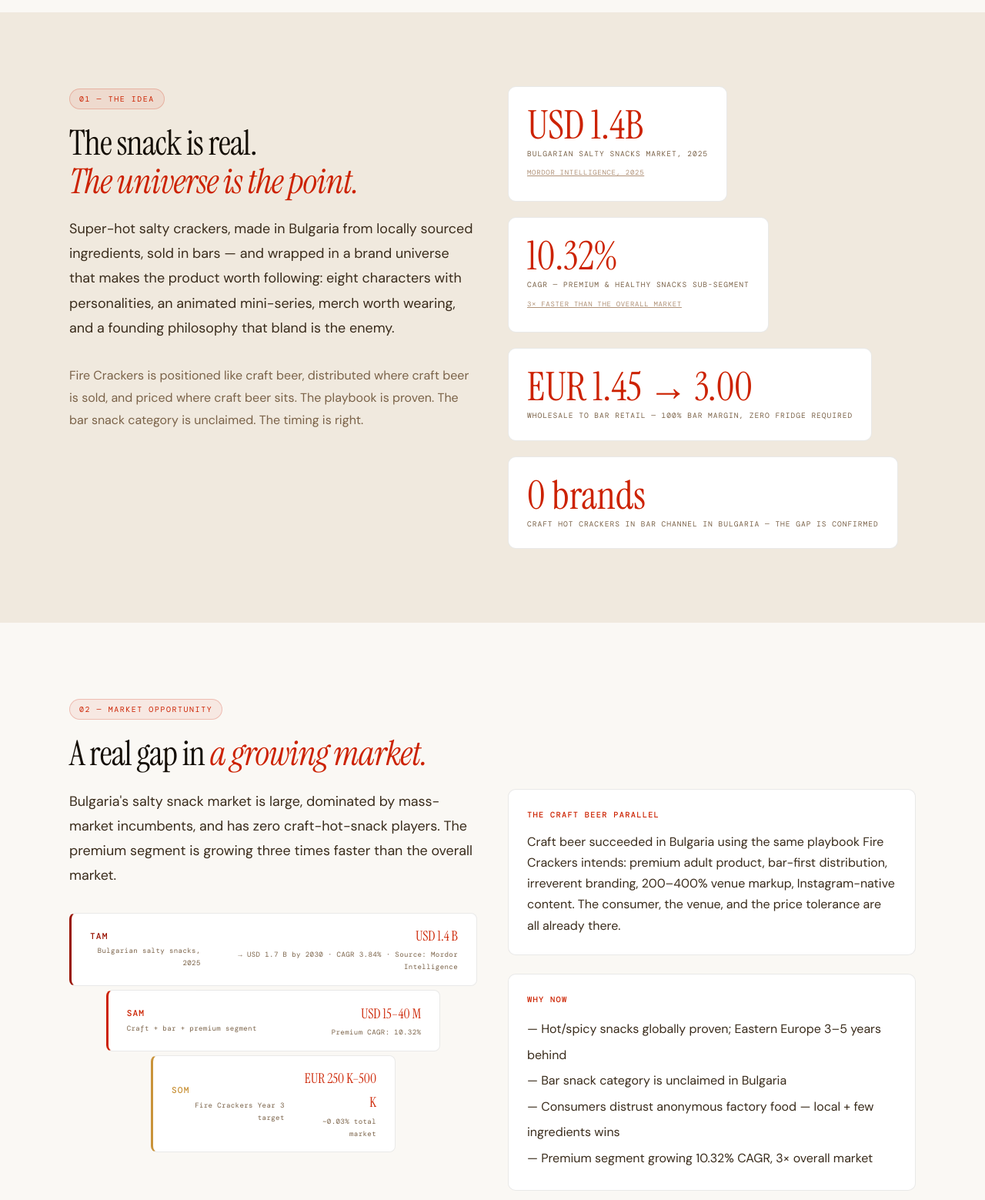
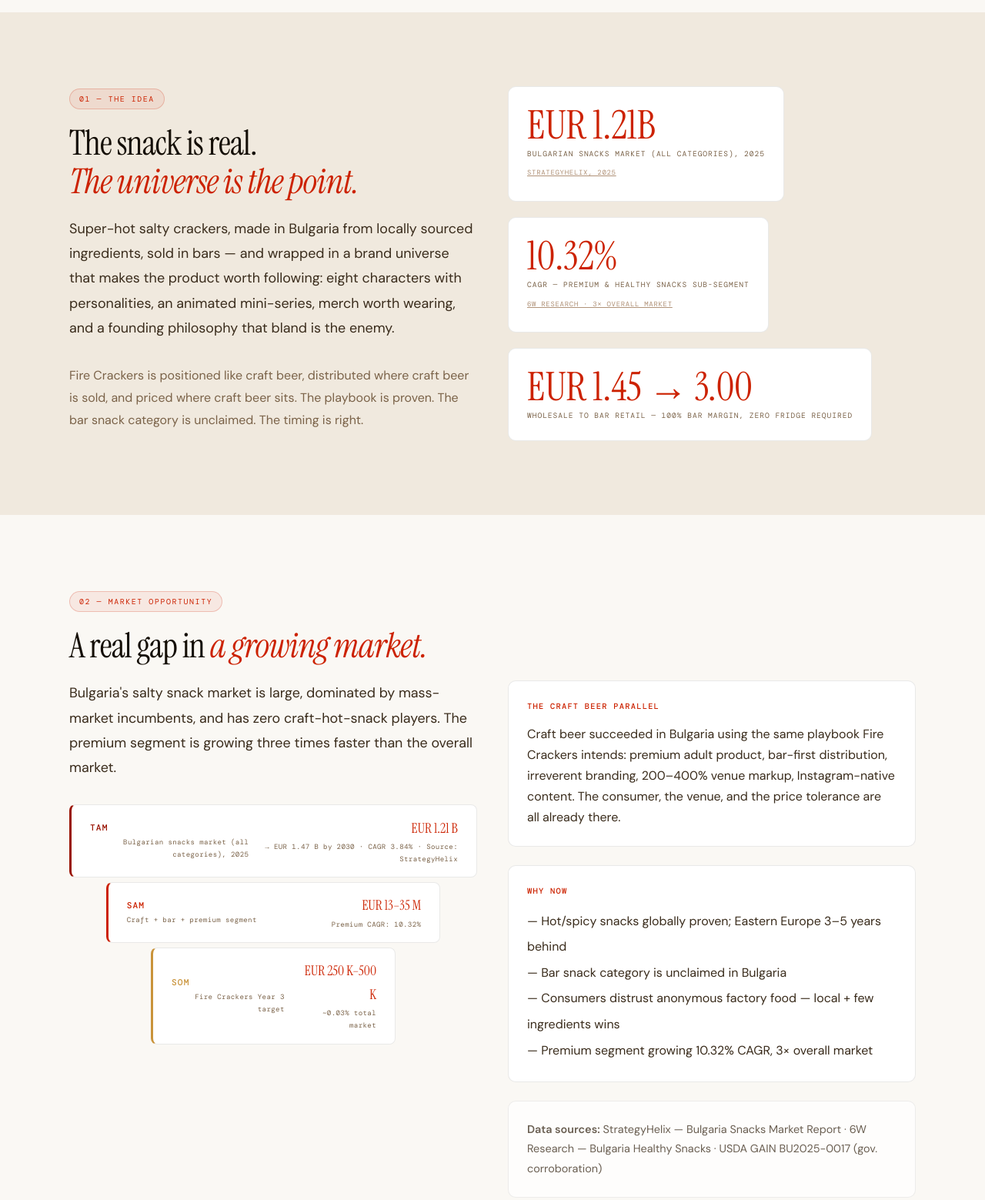
Before and after one commit to stalimirov/fire-crackers, a plain HTML site: page index.html in a window 1280 px wide. Shown: the part 840-2399 px from the top of the page at 77% size. Drawn offline with nearby package versions, Linux system fonts and the light colour scheme.

Commit message:
Presentation V2

```diff
--- a/index.html
+++ b/index.html
@@ -85,22 +85,18 @@
     <div>
       <div class="stats-row" style="flex-direction:column;gap:1.25rem;margin:0">
         <div class="card">
-          <div class="stat-n">USD 1.4B</div>
-          <div class="stat-l">Bulgarian salty snacks market, 2025</div>
-          <span class="stat-src">Mordor Intelligence, 2025</span>
+          <div class="stat-n">EUR 1.21B</div>
+          <div class="stat-l">Bulgarian snacks market (all categories), 2025</div>
+          <span class="stat-src"><a href="https://strategyh.com/report/snacks-market-in-bulgaria/" target="_blank" rel="noopener" style="color:inherit">StrategyHelix, 2025</a></span>
         </div>
         <div class="card">
           <div class="stat-n">10.32%</div>
           <div class="stat-l">CAGR — premium &amp; healthy snacks sub-segment</div>
-          <span class="stat-src">3× faster than the overall market</span>
+          <span class="stat-src"><a href="https://www.6wresearch.com/industry-report/bulgaria-healthy-snacks-market" target="_blank" rel="noopener" style="color:inherit">6W Research</a> · 3× overall market</span>
         </div>
         <div class="card">
           <div class="stat-n">EUR 1.45 → 3.00</div>
           <div class="stat-l">Wholesale to bar retail — 100% bar margin, zero fridge required</div>
-        </div>
-        <div class="card">
-          <div class="stat-n">0 brands</div>
-          <div class="stat-l">Craft hot crackers in bar channel in Bulgaria — the gap is confirmed</div>
         </div>
       </div>
     </div>
@@ -126,11 +122,11 @@
           <div class="pyr-row">
             <div>
               <div class="pyr-tier" style="color:var(--fire-red)">TAM</div>
-              <div class="pyr-note">Bulgarian salty snacks, 2025</div>
+              <div class="pyr-note">Bulgarian snacks market (all categories), 2025</div>
             </div>
             <div style="text-align:right">
-              <div class="pyr-val">USD 1.4 B</div>
-              <div class="pyr-note">→ USD 1.7 B by 2030 · CAGR 3.84% · Source: Mordor Intelligence</div>
+              <div class="pyr-val">EUR 1.21 B</div>
+              <div class="pyr-note">→ EUR 1.47 B by 2030 · CAGR 3.84% · <a href="https://strategyh.com/report/snacks-market-in-bulgaria/" target="_blank" rel="noopener" style="color:inherit">Source: StrategyHelix</a></div>
             </div>
           </div>
           <div class="pyr-row">
@@ -139,7 +135,7 @@
               <div class="pyr-note">Craft + bar + premium segment</div>
             </div>
             <div style="text-align:right">
-              <div class="pyr-val">USD 15–40 M</div>
+              <div class="pyr-val">EUR 13–35 M</div>
               <div class="pyr-note">Premium CAGR: 10.32%</div>
             </div>
           </div>
@@ -174,6 +170,12 @@
             <li>— Consumers distrust anonymous factory food — local + few ingredients wins</li>
             <li>— Premium segment growing 10.32% CAGR, 3× overall market</li>
           </ul>
+        </div>
+        <div class="card" style="font-size:.9rem;opacity:.75">
+          <strong>Data sources:</strong>
+          <a href="https://strategyh.com/report/snacks-market-in-bulgaria/" target="_blank" rel="noopener" style="color:inherit">StrategyHelix — Bulgaria Snacks Market Report</a> ·
+          <a href="https://www.6wresearch.com/industry-report/bulgaria-healthy-snacks-market" target="_blank" rel="noopener" style="color:inherit">6W Research — Bulgaria Healthy Snacks</a> ·
+          <a href="https://www.fas.usda.gov/data/bulgaria-retail-foods-bulgaria" target="_blank" rel="noopener" style="color:inherit">USDA GAIN BU2025-0017</a> (gov. corroboration)
         </div>
       </div>
     </div>
@@ -888,7 +890,7 @@
         This is a <strong>niche business, not a venture-scale one</strong>. It requires ~€3,500 to reach breakeven at Month 13–14.
         All founders work for equity — no salary overhead. The conservative model uses 20 packs/venue ramp-up month, then 40/month steady,
         and includes all operational overhead (accountant, delivery, insurance).
-        Real performance could be significantly better — Chilli Hills sold 1,000 jars quickly
+        Real performance could be significantly better — tigre tigre sold 1,000 jars quickly
         with less brand differentiation. Year 2–3 projections (€250K–500K revenue, 150+ venues) <strong>will be modeled after Month 6 data review</strong>, based on actual sell-through and co-packer quotes.
       </p>
     </div>
```
Also changed, not shown: 1 other file.
